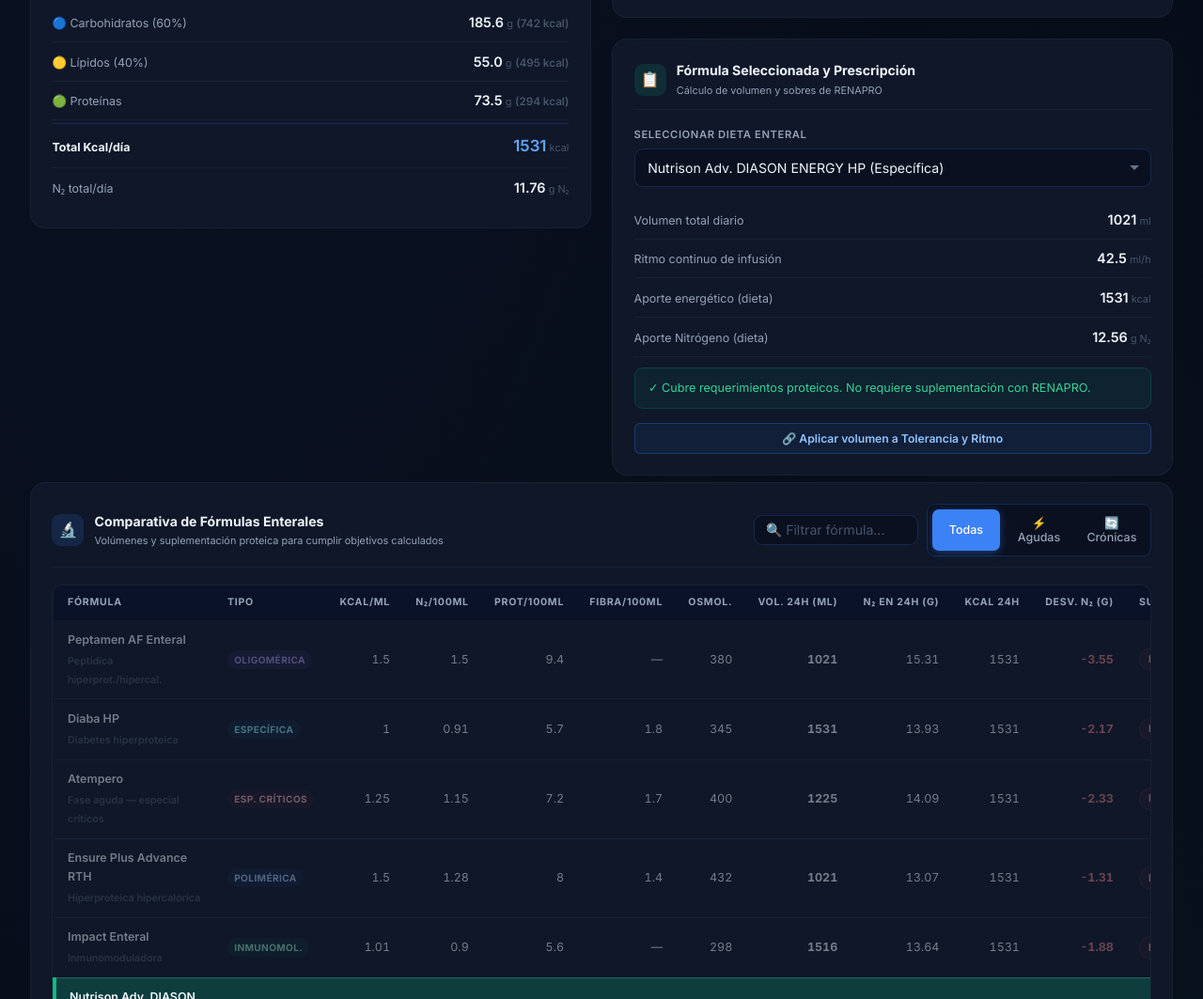
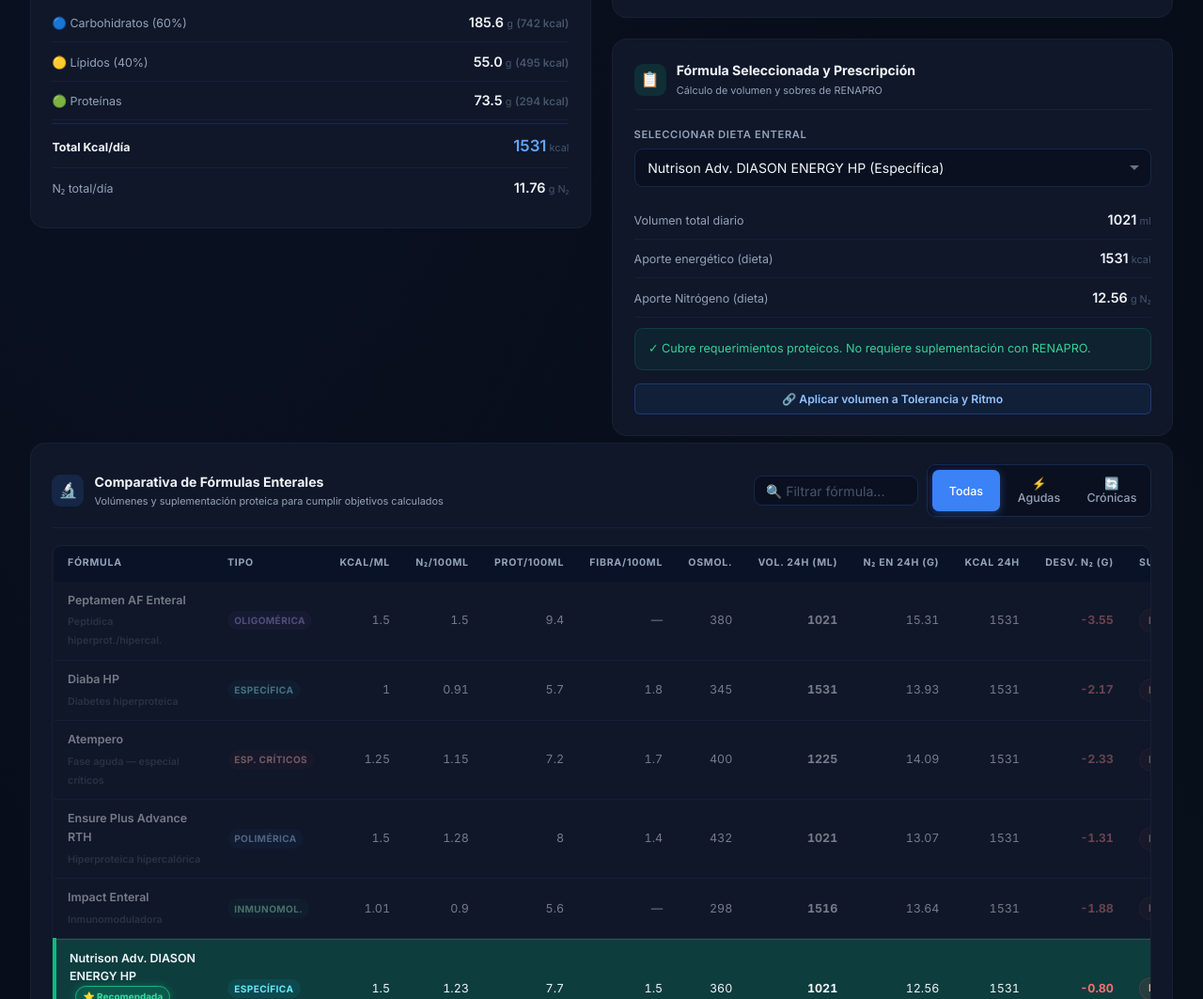
Before and after one commit to saldo27/Nutri, a plain HTML site: page index.html in a window 1280 px wide. Shown: the part 987-2050 px from the top of the page at 94% size. Drawn offline with Linux system fonts and the light colour scheme.

Commit message:
Add files via upload

```diff
--- a/index.html
+++ b/index.html
@@ -1779,7 +1779,6 @@ function calcEnteral() {
     if (pInfo) {
       pInfo.innerHTML = `
         <div class="ri"><span class="rl">Volumen total diario</span><span class="rv">${fi(vol24)}<span class="ru">ml</span></span></div>
-        <div class="ri"><span class="rl">Ritmo continuo de infusión</span><span class="rv">${f1(rate)}<span class="ru">ml/h</span></span></div>
         <div class="ri"><span class="rl">Aporte energético (dieta)</span><span class="rv">${fi(f.kcal * vol24)}<span class="ru">kcal</span></span></div>
         <div class="ri"><span class="rl">Aporte Nitrógeno (dieta)</span><span class="rv">${f2(f.n2 * vol24 / 100)}<span class="ru">g N₂</span></span></div>
         ${renaproHtml}
```
